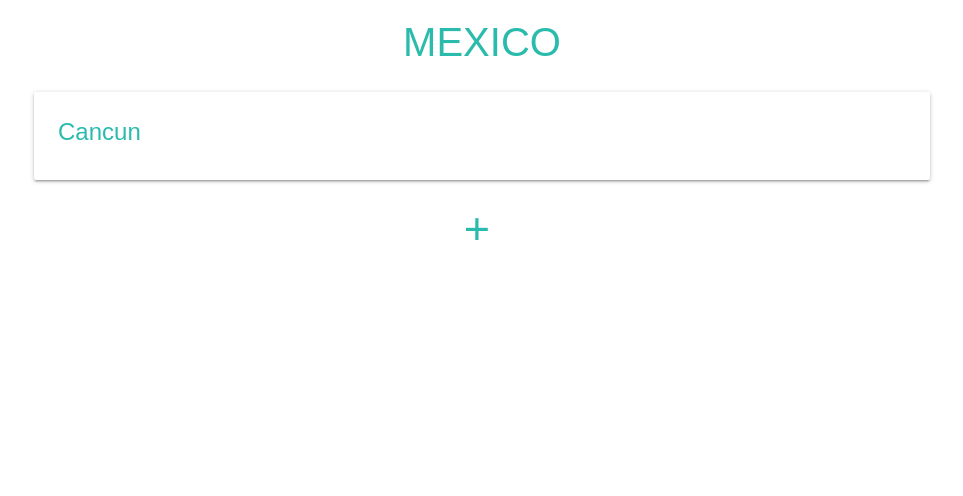
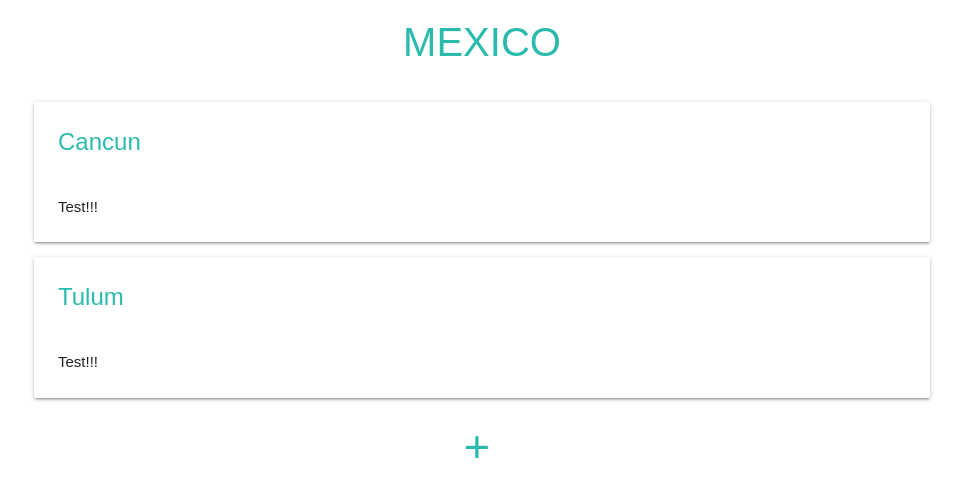
Before and after one commit to olessiap/travel-log, a React (Create React App) app: page / in a window 1280 px wide. Shown: the top 496 px of the page, without its empty margins (158-1121 px from the left). Built offline with nearby package versions, Linux system fonts and the light colour scheme.

Commit message:
added some styles to city page

```diff
--- a/src/CityPage.js
+++ b/src/CityPage.js
@@ -3,7 +3,6 @@ import { connect } from 'react-redux'
 
 export class CityPage extends Component {
   render() {
-    console.log(this.props.city)
     const day = this.props.city.days.map((day, index) => {
       const date = day.date
       const activity = day.activity.map((item, index) => {
--- a/src/CountryPage.js
+++ b/src/CountryPage.js
@@ -14,7 +14,7 @@ export class CountryPage extends Component {
             <Link to={'/' + city.id}>
               <span className="card-title">{city.cityName}</span>
             </Link>
-            {/* <p>Test!!!</p> */}
+            <p>Test!!!</p>
           </div>
         </div>
       )
--- a/src/index.css
+++ b/src/index.css
@@ -115,3 +115,12 @@ form button, form h5 {
 label #date {
   margin-left:-10px
 }
+
+/* CITY PAGE */
+
+.card-title {
+  padding-bottom:30px;
+}
+.activity-wrapper {
+  padding-bottom:30px;
+}
--- a/src/redux/reducers/cityReducer.js
+++ b/src/redux/reducers/cityReducer.js
@@ -23,29 +23,29 @@ const initState = {
         }
       ]
     },
-    // {
-    //   id:2,
-    //   userId:1,
-    //   cityName:"Tulum",
-    //   days: [
-    //     {
-    //       date: '11/13/2021',
-    //       activity:[
-    //         ["Tulum activity - best things to do in Cancun is drink tequila, eat tacos, go to the beach, relax and have a great times"],
-    //         ["activy2"],
-    //         ["activity3"]
-    //       ]
-    //     },
-    //     {
-    //       date: '06/12/1939',
-    //       activity: [
-    //         ["Tulum activity = another piece of content here!"],
-    //         ["activity2"],
-    //         ["activity3"],
-    //       ]
-    //     }
-    //   ]
-    // },
+    {
+      id:2,
+      userId:1,
+      cityName:"Tulum",
+      days: [
+        {
+          date: '11/13/2021',
+          activity:[
+            ["Tulum activity - best things to do in Cancun is drink tequila, eat tacos, go to the beach, relax and have a great times"],
+            ["activy2"],
+            ["activity3"]
+          ]
+        },
+        {
+          date: '06/12/1939',
+          activity: [
+            ["Tulum activity = another piece of content here!"],
+            ["activity2"],
+            ["activity3"],
+          ]
+        }
+      ]
+    }
   ]
 }
    // {
```
